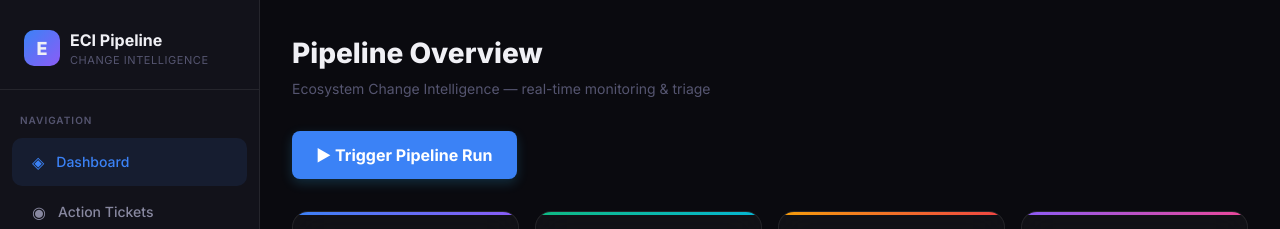
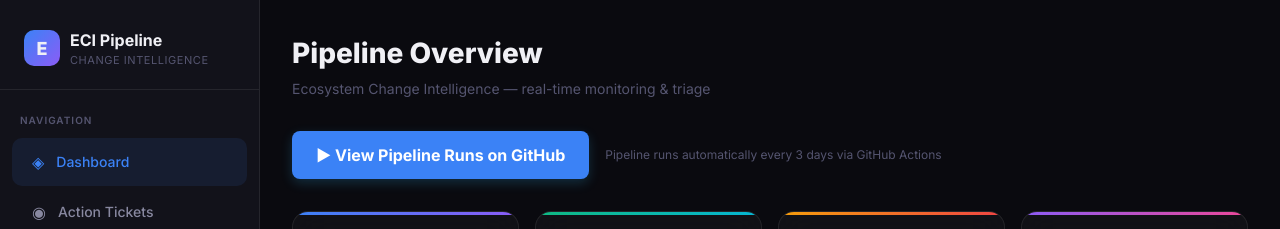
Before and after one commit to Srivatsa03/ECI-Pipeline, a Next.js app in the folder dashboard/: page / in a window 1280 px wide. Shown: the top 229 px of the page. Built offline with nearby package versions, Linux system fonts and the light colour scheme; no server answers; the database is empty.

Commit message:
fix: replace polling PipelineRunner with GitHub Actions link, fix scroll hijack

```diff
--- a/dashboard/components/PipelineRunner.js
+++ b/dashboard/components/PipelineRunner.js
@@ -1,138 +1,52 @@
 'use client';
-import { useState, useEffect, useRef } from 'react';
+import { useState, useEffect } from 'react';
 
 export default function PipelineRunner() {
   const [job, setJob] = useState(null);
-  const [logs, setLogs] = useState([]);
-  const [loading, setLoading] = useState(false);
-  const logsEndRef = useRef(null);
 
   useEffect(() => {
-    let interval;
-    const checkStatus = async () => {
-      try {
-        const res = await fetch('/api/pipeline', { cache: 'no-store' });
-        const data = await res.json();
-        if (data.job) {
-          setJob(data.job);
-          if (data.logs && Array.isArray(data.logs)) {
-            setLogs(data.logs);
-          }
-
-          if (data.job.status === 'completed' || data.job.status === 'failed') {
-            clearInterval(interval);
-          }
-        }
-      } catch (err) {
-        console.error(err);
-      }
-    };
-
-    checkStatus();
-    interval = setInterval(checkStatus, 2000); // Poll every 2 seconds
-
-    return () => clearInterval(interval);
+    fetch('/api/pipeline', { cache: 'no-store' })
+      .then(r => r.json())
+      .then(data => { if (data.job) setJob(data.job); })
+      .catch(() => {});
   }, []);
 
-  useEffect(() => {
-    if (logsEndRef.current) {
-      logsEndRef.current.scrollIntoView({ behavior: 'smooth' });
-    }
-  }, [logs]);
-
-  const runPipeline = async () => {
-    setLoading(true);
-    try {
-      const res = await fetch('/api/pipeline', { method: 'POST' });
-      const data = await res.json();
-      if (data.job) {
-        setJob(data.job);
-        setLogs([]);
-        // Force an immediate reload of the page after 5 seconds to show new tickets
-        setTimeout(() => window.location.reload(), 30000); // 30s is roughly a pipeline run length, optional fallback
-      }
-    } catch (err) {
-      alert("Failed to start pipeline");
-    }
-    setLoading(false);
-  };
-
   const isActive = job?.status === 'pending' || job?.status === 'running';
+  const statusColor = isActive ? '#38bdf8' : job?.status === 'completed' ? '#10b981' : job?.status === 'failed' ? '#ef4444' : '#64748b';
 
   return (
-    <div style={{ marginBottom: 32 }}>
-      <button
-        onClick={runPipeline}
-        disabled={isActive || loading}
+    <div style={{ marginBottom: 32, display: 'flex', alignItems: 'center', gap: 16, flexWrap: 'wrap' }}>
+      <a
+        href="https://github.com/Srivatsa03/ECI-Pipeline/actions"
+        target="_blank"
+        rel="noopener noreferrer"
         className="glass-card"
         style={{
           padding: '12px 24px',
-          background: isActive ? 'rgba(56, 189, 248, 0.1)' : 'var(--accent-blue)',
-          color: isActive ? 'var(--accent-blue)' : '#fff',
+          background: 'var(--accent-blue)',
+          color: '#fff',
           fontWeight: 700,
-          border: isActive ? '1px solid rgba(56, 189, 248, 0.3)' : 'none',
-          cursor: isActive ? 'not-allowed' : 'pointer',
+          border: 'none',
+          cursor: 'pointer',
           borderRadius: 8,
-          transition: 'all 0.2s ease',
-          boxShadow: isActive ? 'none' : '0 4px 12px rgba(56, 189, 248, 0.2)'
+          textDecoration: 'none',
+          display: 'inline-block',
+          boxShadow: '0 4px 12px rgba(56, 189, 248, 0.2)',
         }}
       >
-        {isActive ? `Pipeline ${job.status}...` : "▶ Trigger Pipeline Run"}
-      </button>
+        ▶ View Pipeline Runs on GitHub
+      </a>
 
-      {(job && (isActive || job.status === 'completed' || job.status === 'failed')) && (
-        <div style={{
-          marginTop: 16,
-          background: '#0f172a',
-          border: '1px solid #1e293b',
-          borderRadius: 8,
-          padding: 16,
-          height: 350,
-          overflowY: 'auto',
-          fontFamily: 'monospace',
-          fontSize: 13,
-          color: '#38bdf8',
-          boxShadow: 'inset 0 4px 20px rgba(0,0,0,0.5)',
-          display: 'flex',
-          flexDirection: 'column',
-          gap: 6
-        }}>
-          <div style={{ color: '#94a3b8', marginBottom: 8, display: 'flex', justifyContent: 'space-between' }}>
-            <span>--- ECI Pipeline Job #{job.id} ({job.status}) ---</span>
-            {job.status === 'completed' && (
-              <button
-                onClick={() => window.location.reload()}
-                style={{ background: 'none', border: 'none', color: '#10b981', cursor: 'pointer', textDecoration: 'underline' }}>
-                Refresh Dashboard
-              </button>
-            )}
-          </div>
-          {logs.map((log, i) => {
-            const isErr = log.includes('ERROR') || log.includes('Traceback') || log.includes('failed');
-            const isWarn = log.includes('WARN');
-            const isStage = log.includes('=== STAGE');
-            const isSys = log.startsWith('[');
-            return (
-              <div key={i} style={{
-                whiteSpace: 'pre-wrap',
-                wordBreak: 'break-all',
-                color: isErr ? '#ef4444' : isWarn ? '#f59e0b' : isStage ? '#c084fc' : isSys ? '#38bdf8' : '#cbd5e1',
-                fontWeight: isStage ? 'bold' : 'normal',
-                marginTop: isStage ? 8 : 0
-              }}>
-                {log}
-              </div>
-            );
-          })}
-          {isActive && (
-            <div style={{ display: 'flex', alignItems: 'center', gap: 8, marginTop: 4, color: '#94a3b8' }}>
-              <div style={{ width: 8, height: 8, background: '#38bdf8', borderRadius: '50%', animation: 'pulse 1.5s infinite' }}></div>
-              Streaming from Backend...
-            </div>
-          )}
-          <div ref={logsEndRef} />
+      {job && (
+        <div style={{ display: 'flex', alignItems: 'center', gap: 8, fontSize: 13, color: statusColor }}>
+          <div style={{ width: 8, height: 8, background: statusColor, borderRadius: '50%' }} />
+          Last job #{job.id}: <strong>{job.status}</strong>
         </div>
       )}
+
+      <span style={{ fontSize: 12, color: 'var(--text-muted)' }}>
+        Pipeline runs automatically every 3 days via GitHub Actions
+      </span>
     </div>
   );
 }
```
